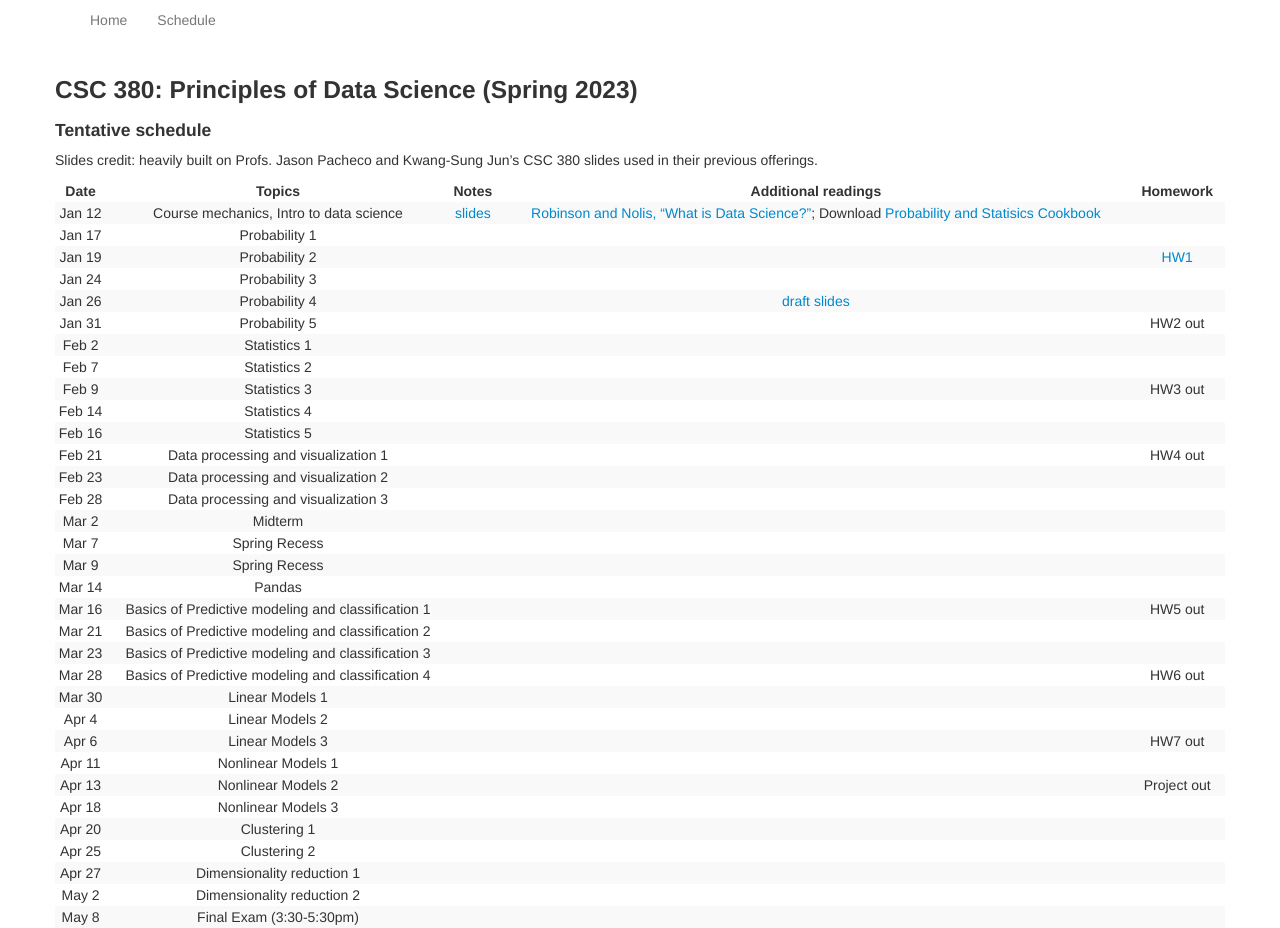
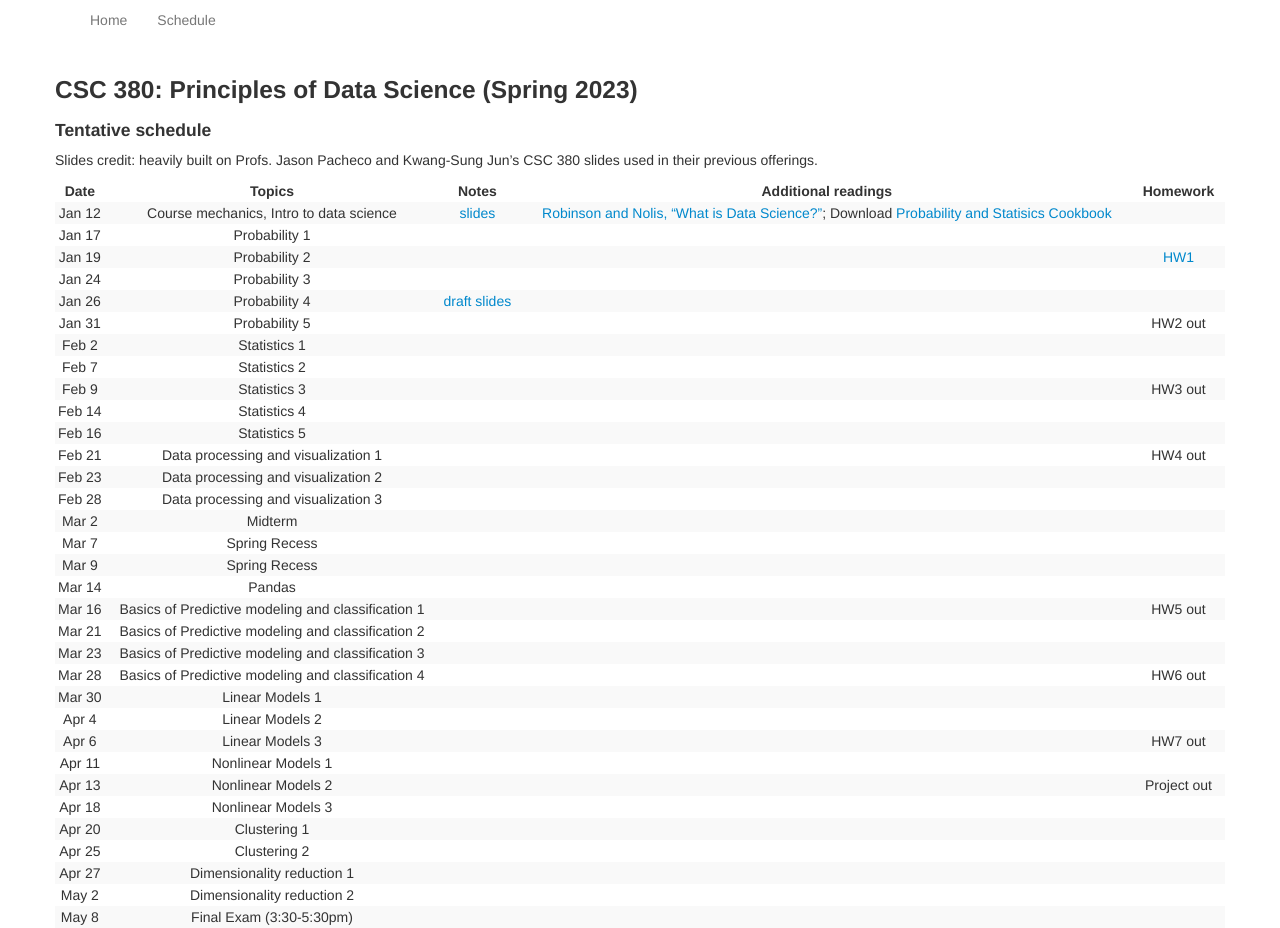
Before and after one commit to zcc1307/csc380-sp22, a Jekyll site: the page built from schedule.md, in a window 1280 px wide. Built offline with Jekyll 4.4.1, drawn with Linux system fonts in a browser that asks for light colours.

```diff
--- a/schedule.md
+++ b/schedule.md
@@ -18,7 +18,7 @@ Slides credit: heavily built on Profs. Jason Pacheco and Kwang-Sung Jun's CSC 38
 | Jan 17 |                                                      Probability 1                                                     |                                                                  |  |  |
 | Jan 19 |                                                      Probability 2                                                                   |                                                                             |  |  [HW1](https://zcc1307.github.io/csc380-sp23/hws/CSC_380_HW1.pdf) |
 | Jan 24 |                                                      Probability 3                                                                 |                                                                             |  |  |  |
-| Jan 26 |                                                      Probability 4                                                                 |                                                                             | [draft slides](https://zcc1307.github.io/csc380-sp23/Slides/23s380%2002%20probability_draft.pdf) |  |  |
+| Jan 26 |                                                      Probability 4                                                                 |                                                                           [draft slides](https://zcc1307.github.io/csc380-sp23/Slides/23s380%2002%20probability_draft.pdf)  |  |  |  |
 | Jan 31 |                                                      Probability 5                                                       |                                                                             |  |  HW2 out |
 | Feb 2  |                                                      Statistics 1                                                                 |                                                                             |  |  |  |
 | Feb 7  |                                                      Statistics 2                                                                  |                                                                             |  |  |  |
```
